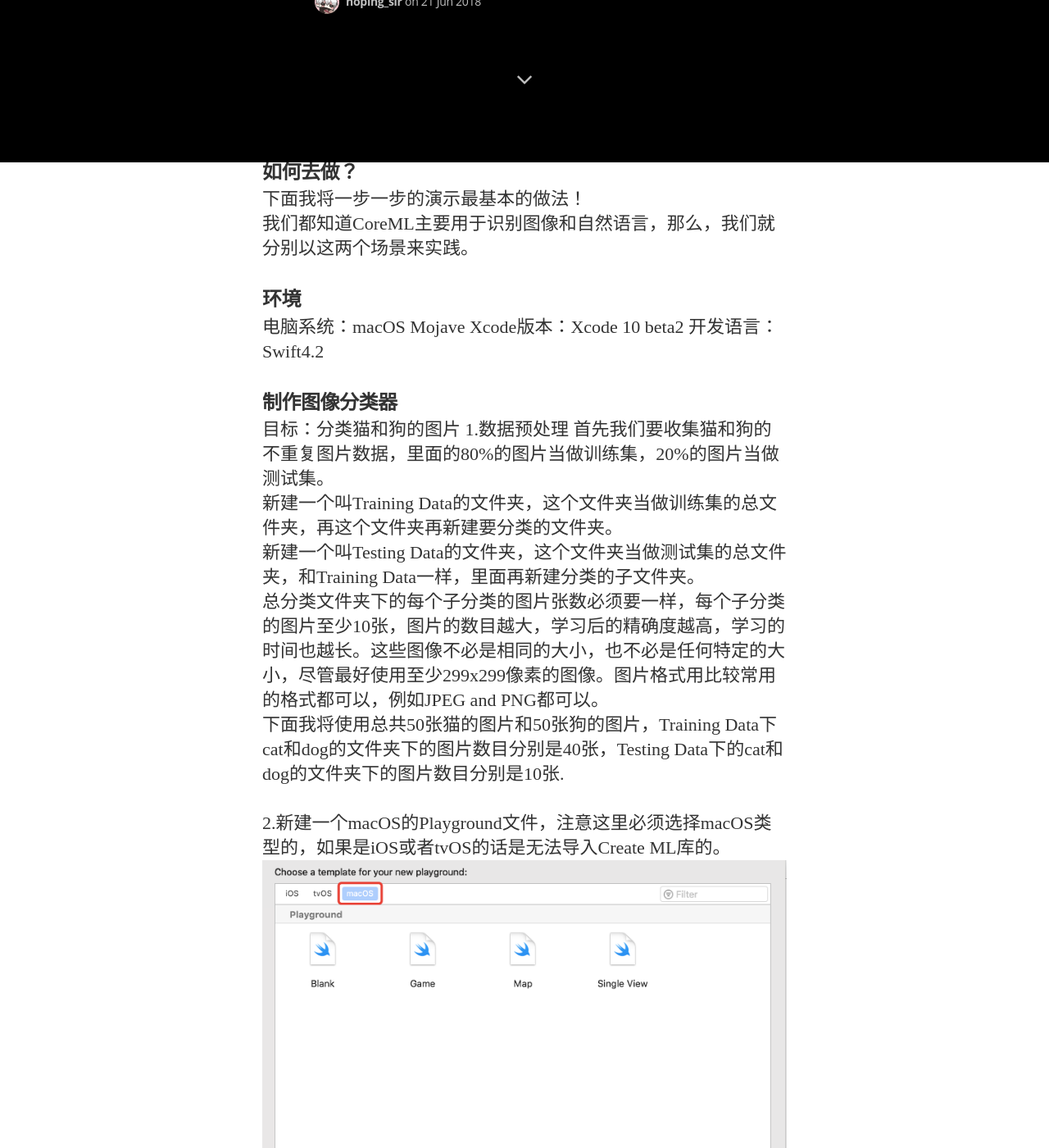
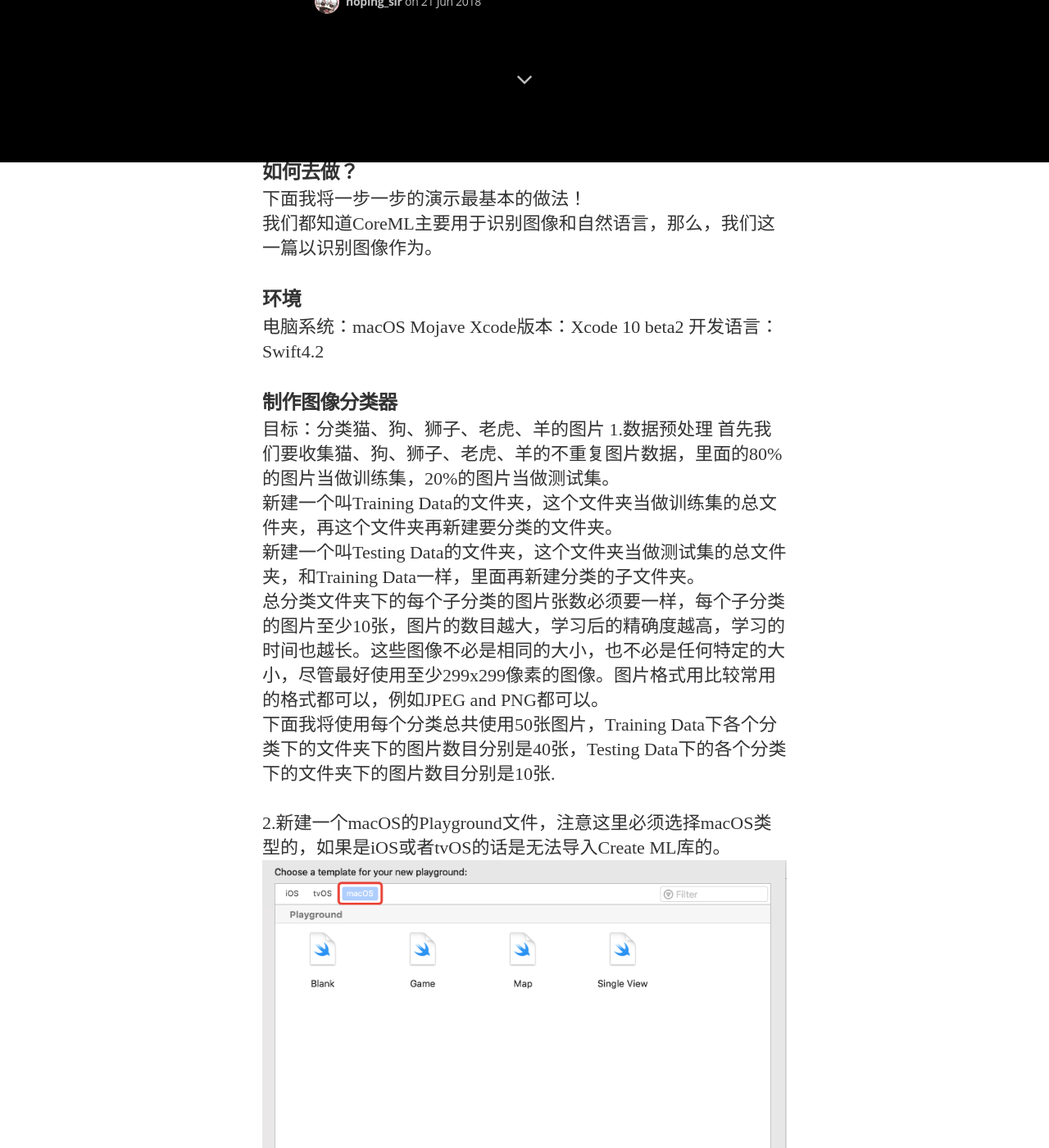
Before and after one commit to BlankSpace007/BlankSpace007.github.io, a Jekyll site: the page built from _posts/2018-06-21-WWDC18之Create ML(一).md, in a window 1280 px wide and 1400 px high, scrolled down 1202 px. Shown: the whole window at 82% size. Built offline with Jekyll 4.4.1, drawn with Linux system fonts in a browser that asks for light colours; nearby versions of some CDN libraries; some web fonts are replaced; some of the changed text lies outside the part shown.

Commit message:
修改文章

```diff
--- a/_posts/2018-06-21-WWDC18之Create ML.md
+++ b/_posts/2018-06-21-WWDC18之Create ML(一).md
@@ -1,6 +1,6 @@
 ---
 layout: post
-title:  "WWDC2018之Create ML"
+title:  "WWDC2018之Create ML（一）"
 date:   2018-06-21 21:52:25
 categories: mediator feature
 tags: featured
@@ -11,19 +11,19 @@
 如果你用过CoreML的话，你应该知道，使用CoreML的前提是你需要机器学习已经训练好的模型，这个模型怎么来呢？使用tensorflow等神经网络框架训练出来，然后转换成相应的格式才能使用，但是这样的话，你需要学习相应的神经网络算法，写相应的神经算法去训练模型，这样学习成本成吨的上涨。这个时候，Create ML出现了，能够让你更加轻松的训练出模型。
 ### **如何去做？**
 下面我将一步一步的演示最基本的做法！
-我们都知道CoreML主要用于识别图像和自然语言，那么，我们就分别以这两个场景来实践。
+我们都知道CoreML主要用于识别图像和自然语言，那么，我们这一篇以识别图像作为。
 ##### **环境**
 电脑系统：macOS Mojave
 Xcode版本：Xcode 10 beta2
 开发语言：Swift4.2
 ##### **制作图像分类器**
-目标：分类猫和狗的图片
+目标：分类猫、狗、狮子、老虎、羊的图片
 1.数据预处理
-首先我们要收集猫和狗的不重复图片数据，里面的80%的图片当做训练集，20%的图片当做测试集。
+首先我们要收集猫、狗、狮子、老虎、羊的不重复图片数据，里面的80%的图片当做训练集，20%的图片当做测试集。
 新建一个叫Training Data的文件夹，这个文件夹当做训练集的总文件夹，再这个文件夹再新建要分类的文件夹。
 新建一个叫Testing Data的文件夹，这个文件夹当做测试集的总文件夹，和Training Data一样，里面再新建分类的子文件夹。
 总分类文件夹下的每个子分类的图片张数必须要一样，每个子分类的图片至少10张，图片的数目越大，学习后的精确度越高，学习的时间也越长。这些图像不必是相同的大小，也不必是任何特定的大小，尽管最好使用至少299x299像素的图像。图片格式用比较常用的格式都可以，例如JPEG and PNG都可以。
-下面我将使用总共50张猫的图片和50张狗的图片，Training Data下cat和dog的文件夹下的图片数目分别是40张，Testing Data下的cat和dog的文件夹下的图片数目分别是10张.
+下面我将使用每个分类总共使用50张图片，Training Data下各个分类下的文件夹下的图片数目分别是40张，Testing Data下的各个分类下的文件夹下的图片数目分别是10张.
 
 2.新建一个macOS的Playground文件，注意这里必须选择macOS类型的，如果是iOS或者tvOS的话是无法导入Create ML库的。
 ![](/assets/article_images/2018-06-21/pic1.png)
```
